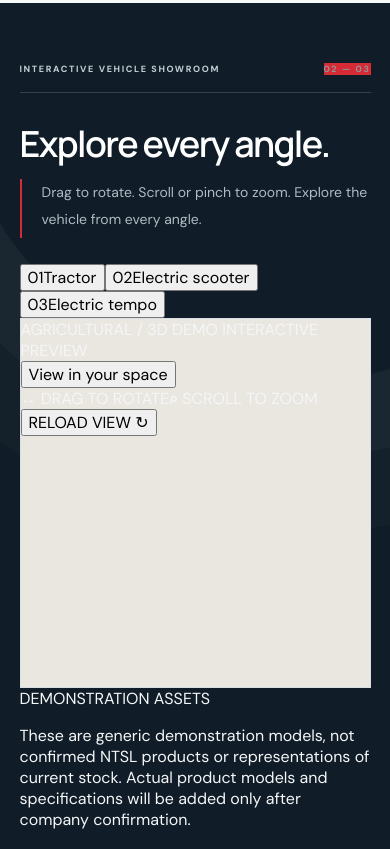
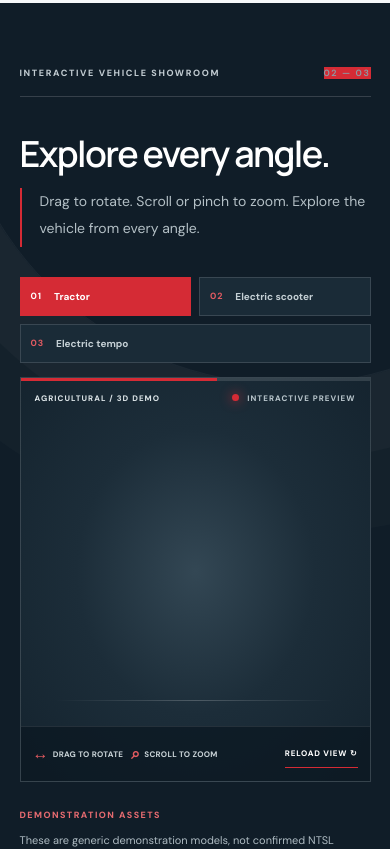
Before and after one commit to karkihubbb/ntsl-automotive, a React (Vite) app: page / in a window 390 px wide. Shown: the part 1660-2509 px from the top of the page. Built offline with nearby package versions, Linux system fonts and the light colour scheme.

Commit message:
Style the interactive 3D vehicle showroom

```diff
--- a/src/index.css
+++ b/src/index.css
@@ -1475,3 +1475,69 @@ body,.site,.legal-site{background:#f7f8fa;color:#17212b}
   .vehicle-card,.vehicle-card-image img,.vehicle-card-copy a{transition:none}
   .vehicle-card:hover{transform:none}
 }
+
+
+/* Interactive 3D vehicle showroom */
+.vehicle-section{background:#101d28!important;color:#f5f7f8;padding-top:88px;padding-bottom:88px}
+.vehicle-section .section-label{color:#d4dce0;border-color:#ffffff28}
+.vehicle-section .section-label span{color:#9eabb2}
+.vehicle-intro{margin:38px 0 30px;align-items:end}
+.vehicle-intro h2{color:#fff!important;font-size:clamp(36px,4.4vw,58px);letter-spacing:-.045em;line-height:1.08}
+.vehicle-intro p{color:#b4c0c6!important;border-left:2px solid #d52b35;padding-left:18px;line-height:1.9}
+.showroom-switcher{display:flex;gap:8px;margin:0 0 14px;flex-wrap:wrap}
+.showroom-switcher button{display:flex;align-items:center;gap:12px;padding:13px 18px;background:#1a2b37;border:1px solid #ffffff22;color:#c5d0d5;font-size:12px;font-weight:700;cursor:pointer;transition:background .2s,border-color .2s,color .2s}
+.showroom-switcher button span{font-size:9px;color:#e35b62;letter-spacing:.1em}
+.showroom-switcher button.active{background:#d52b35;border-color:#d52b35;color:#fff}
+.showroom-switcher button.active span{color:#fff}
+.showroom-stage{background:radial-gradient(ellipse at 50% 48%,#334754 0%,#1c2d39 48%,#14232e 100%);border:1px solid #ffffff24;min-height:560px;position:relative;overflow:hidden}
+.showroom-stage:after{content:'';position:absolute;left:10%;right:10%;bottom:80px;height:1px;background:linear-gradient(90deg,transparent,#ffffff35,transparent);pointer-events:none}
+.showroom-stage-top{position:absolute;z-index:2;top:22px;left:26px;right:26px;display:flex;justify-content:space-between;gap:16px;color:#dce4e7;font-size:9px;font-weight:800;letter-spacing:.13em;pointer-events:none}
+.showroom-stage-top span:last-child{display:flex;align-items:center;gap:8px;color:#b9c6cc}
+.showroom-stage-top i{width:7px;height:7px;border-radius:50%;background:#d52b35;box-shadow:0 0 12px #d52b35}
+.vehicle-model{display:block;width:100%;height:500px;--poster-color:transparent;background:transparent;outline:none;--progress-bar-color:#d52b35;--progress-bar-height:3px}
+.vehicle-model::part(default-progress-bar){background:#d52b35}
+.model-progress{height:3px;background:#ffffff20}
+.model-progress span{display:block;height:100%;width:35%;background:#d52b35;animation:model-loading 1.2s ease-in-out infinite alternate}
+@keyframes model-loading{to{width:90%}}
+.model-ar-button{display:none}
+.showroom-controls{position:absolute;z-index:3;bottom:0;left:0;right:0;min-height:58px;padding:0 24px;display:flex;align-items:center;gap:24px;background:#0b1720b8;border-top:1px solid #ffffff18;color:#c7d1d5;font-size:9px;font-weight:800;letter-spacing:.1em}
+.showroom-controls span{display:flex;align-items:center;gap:8px}
+.showroom-controls b{font-size:16px;color:#e45b61}
+.showroom-controls button{margin-left:auto;border:0;border-bottom:1px solid #d52b35;background:none;color:#fff;padding:8px 0;font-size:9px;font-weight:800;letter-spacing:.1em;cursor:pointer}
+.tempo-preview{height:500px;display:flex;align-items:center;justify-content:center;gap:7%;padding:50px 9%}
+.tempo-preview img{width:55%;height:330px;object-fit:contain;filter:drop-shadow(0 22px 20px #0005)}
+.tempo-preview>div{max-width:300px}
+.tempo-preview>div>span,.showroom-disclaimer>span{font-size:9px;letter-spacing:.16em;font-weight:800;color:#e66b70}
+.tempo-preview h3{font-size:clamp(28px,3vw,40px);color:#fff;margin:15px 0}
+.tempo-preview p{font-size:13px;line-height:1.8;color:#bdc8cd}
+.showroom-disclaimer{display:flex;gap:24px;align-items:flex-start;padding:20px 0 0}
+.showroom-disclaimer>span{white-space:nowrap;padding-top:3px}
+.showroom-disclaimer p{margin:0;color:#aebbc2;font-size:11px;line-height:1.8;max-width:850px}
+.nepali .vehicle-intro h2,.nepali .tempo-preview h3{font-family:'Noto Sans Devanagari',sans-serif;letter-spacing:0;line-height:1.5}
+.nepali .vehicle-intro p,.nepali .showroom-disclaimer p{font-size:14px;line-height:2}
+@media(max-width:760px){
+ .vehicle-section{padding:64px 5%}
+ .vehicle-intro{display:grid;grid-template-columns:1fr;gap:15px}
+ .vehicle-intro p{max-width:460px}
+ .showroom-stage{min-height:440px}
+ .vehicle-model{height:390px}
+ .tempo-preview{height:390px;padding:54px 6% 66px;flex-direction:column;gap:0;text-align:center}
+ .tempo-preview img{width:100%;height:220px}
+ .tempo-preview>div{max-width:440px}
+ .showroom-controls{gap:12px;padding:0 12px;font-size:8px}
+ .showroom-controls button{font-size:8px}
+ .showroom-stage-top{left:14px;right:14px;top:15px;font-size:8px}
+ .showroom-disclaimer{display:block}
+ .showroom-disclaimer p{margin-top:8px}
+}
+@media(max-width:480px){
+ .showroom-switcher{display:grid;grid-template-columns:1fr 1fr}
+ .showroom-switcher button{justify-content:flex-start;padding:12px 10px;font-size:10px}
+ .showroom-switcher button:last-child{grid-column:1/-1}
+ .vehicle-model{height:350px}
+ .showroom-stage{min-height:405px}
+ .showroom-controls{min-height:55px;gap:8px;letter-spacing:.03em}
+ .showroom-controls span{gap:4px}
+ .showroom-controls button{max-width:94px;text-align:right;line-height:1.4}
+}
+@media(prefers-reduced-motion:reduce){.showroom-switcher button,.model-progress span{transition:none;animation:none}}
```
